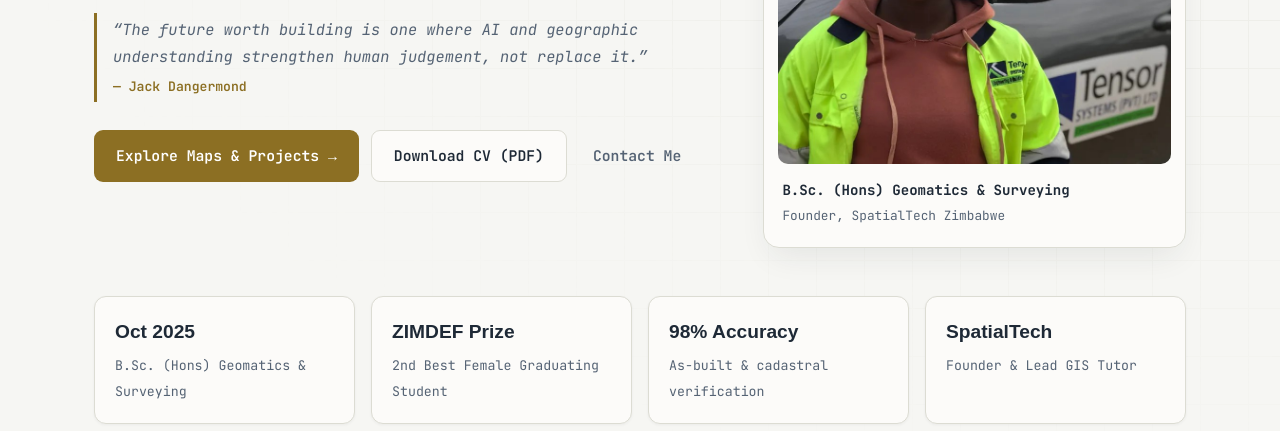
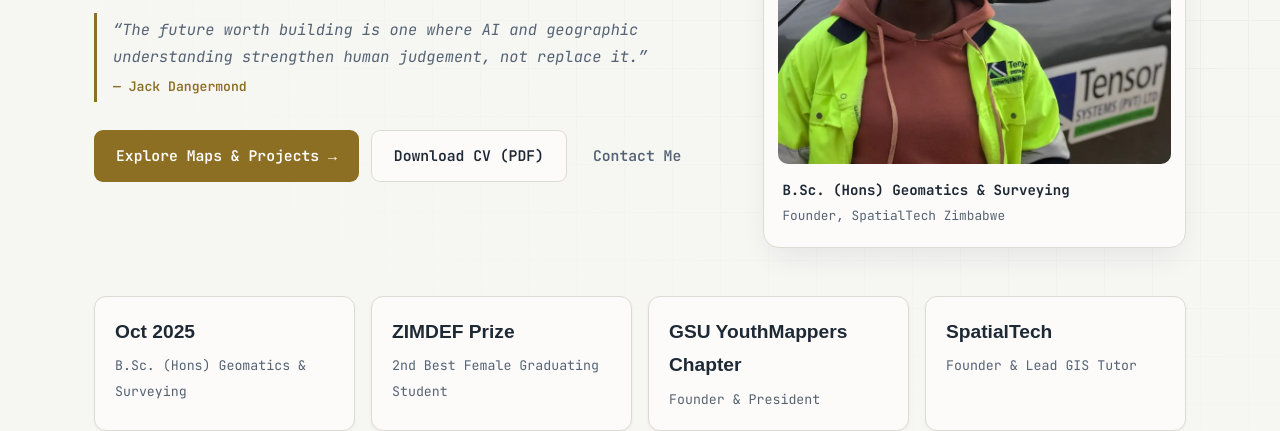
Before and after one commit to NMadhinga49/NMadhinga49.github.io, a plain HTML site: page index.html in a window 1280 px wide. Shown: the part 385-816 px from the top of the page. Drawn offline with Linux system fonts and the light colour scheme.

Commit message:
Update stat card to Oct 2022 GSU YouthMappers Founder and President

```diff
--- a/index.html
+++ b/index.html
@@ -109,8 +109,8 @@
             <span>2nd Best Female Graduating Student</span>
           </div>
           <div class="metric">
-            <b>98% Accuracy</b>
-            <span>As-built & cadastral verification</span>
+            <b>GSU YouthMappers Chapter</b>
+            <span>Founder & President</span>
           </div>
           <div class="metric">
             <b>SpatialTech</b>
```
